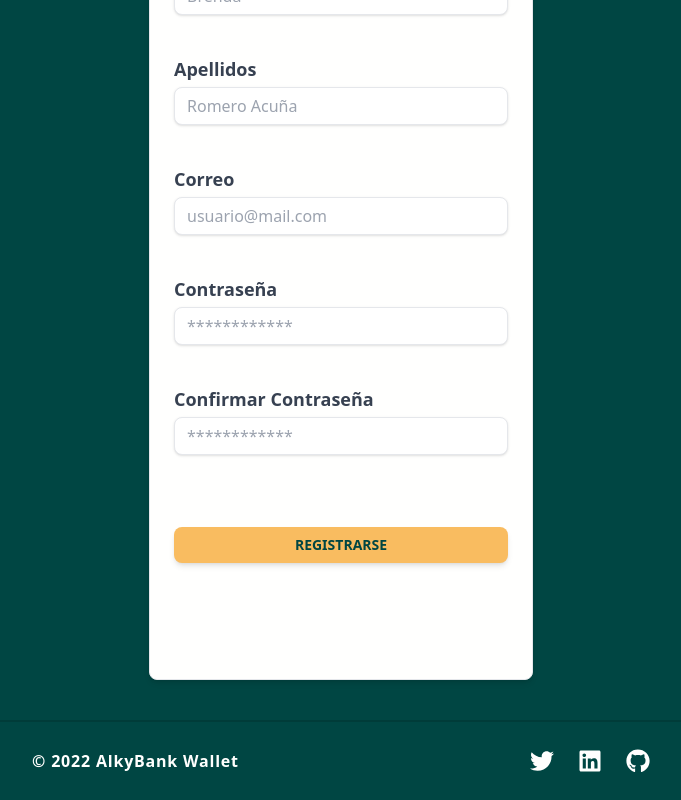
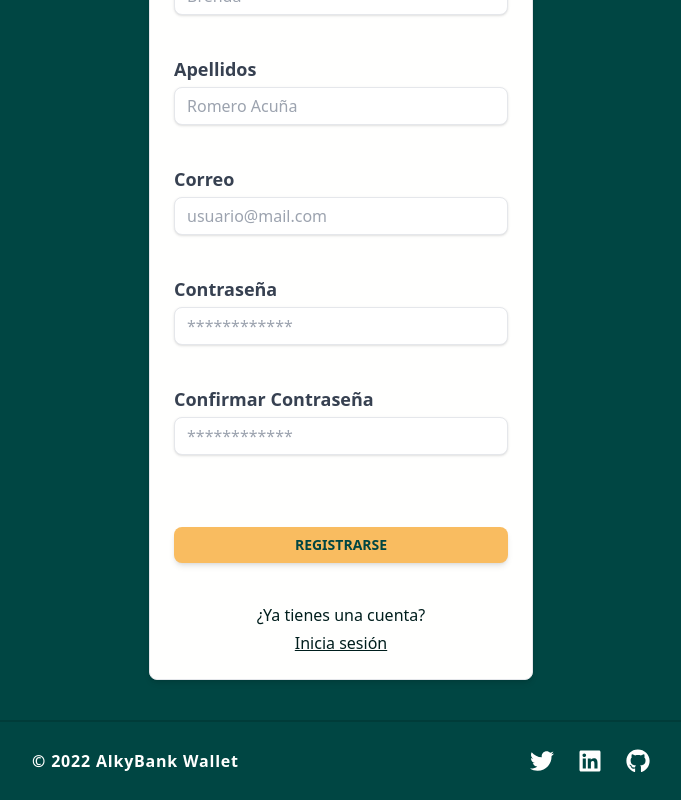
Before and after one commit to siprem10/grupo-03-undefined-FRONTEND, a React (Vite) app: page /register in a window 1280 px wide. Shown: the part 328-1128 px from the top of the page, without its empty margins (299-980 px from the left). Built offline with nearby package versions, Linux system fonts and the light colour scheme.

Commit message:
fix: :lipstick: Fix black text in bright theme

```diff
--- a/src/Components/Register/Register.jsx
+++ b/src/Components/Register/Register.jsx
@@ -201,8 +201,12 @@ export default function Register() {
                 disabled={isButtonDisabled()}
                 type="submit"
               />
-              <p className="mt-2 mb-1 flex justify-center">¿Ya tienes una cuenta?</p>
-              <Link to="/login" className="flex justify-center underline">
+              <p className="mt-2 mb-1 flex justify-center text-black dark:text-white">
+                ¿Ya tienes una cuenta?
+              </p>
+              <Link
+                to="/login"
+                className="flex justify-center underline text-black dark:text-white">
                 Inicia sesión
               </Link>
             </div>
```
